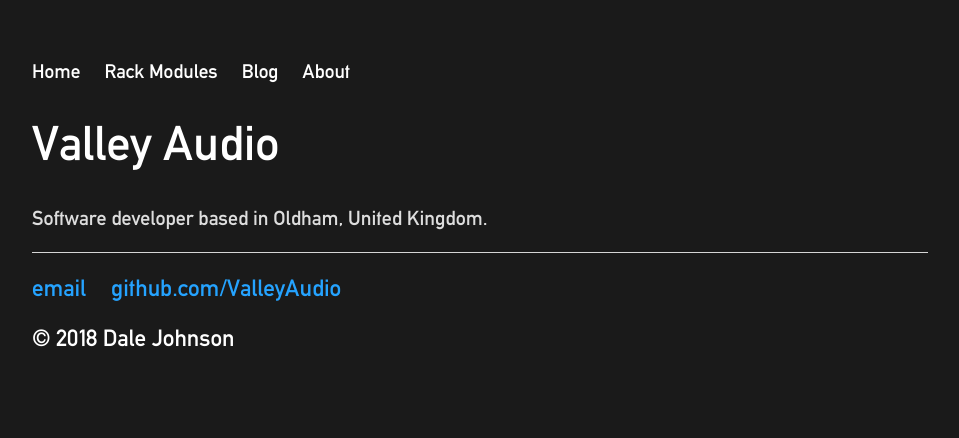
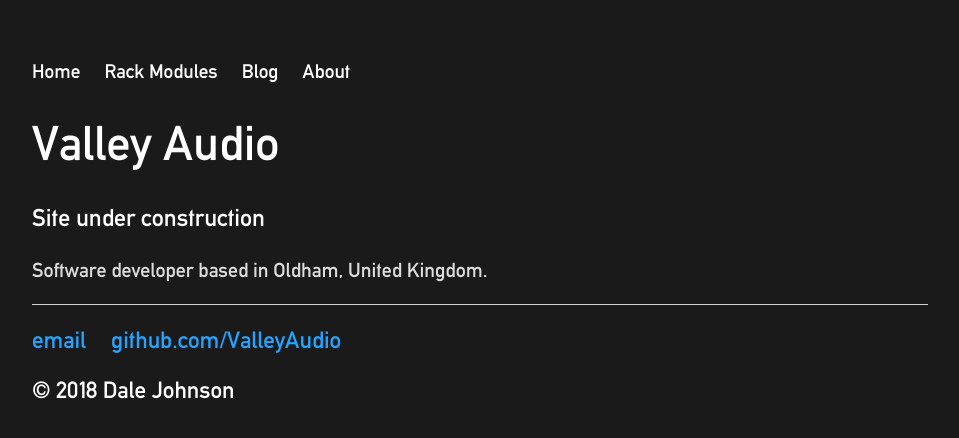
Before and after one commit to ValleyAudio/ValleyAudio.github.io, a Jekyll site: the page built from index.html, in a window 1280 px wide. Shown: the top 438 px of the page, without its empty margins (160-1119 px from the left). Built offline with Jekyll 4.4.1, drawn with Linux system fonts in a browser that asks for light colours.

Commit message:
Added site under construction message

```diff
--- a/index.html
+++ b/index.html
@@ -4,5 +4,6 @@ title: Valley Audio
 ---
 <div class="blurb">
     <h1>Valley Audio</h1>
+    <h3>Site under construction</h3>
     <p>Software developer based in Oldham, United Kingdom.</p>
 </div><!-- /.blurb -->
```
